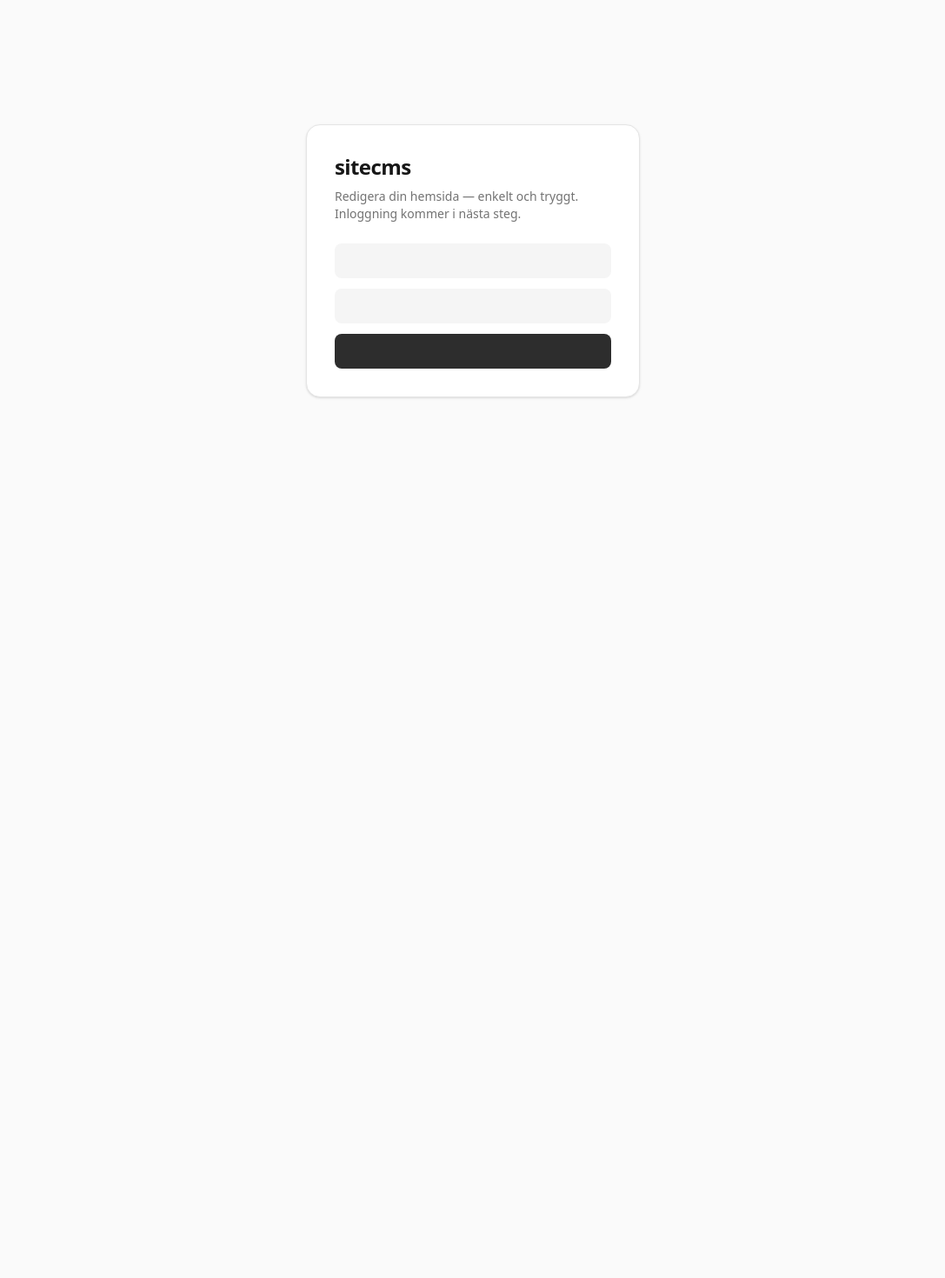
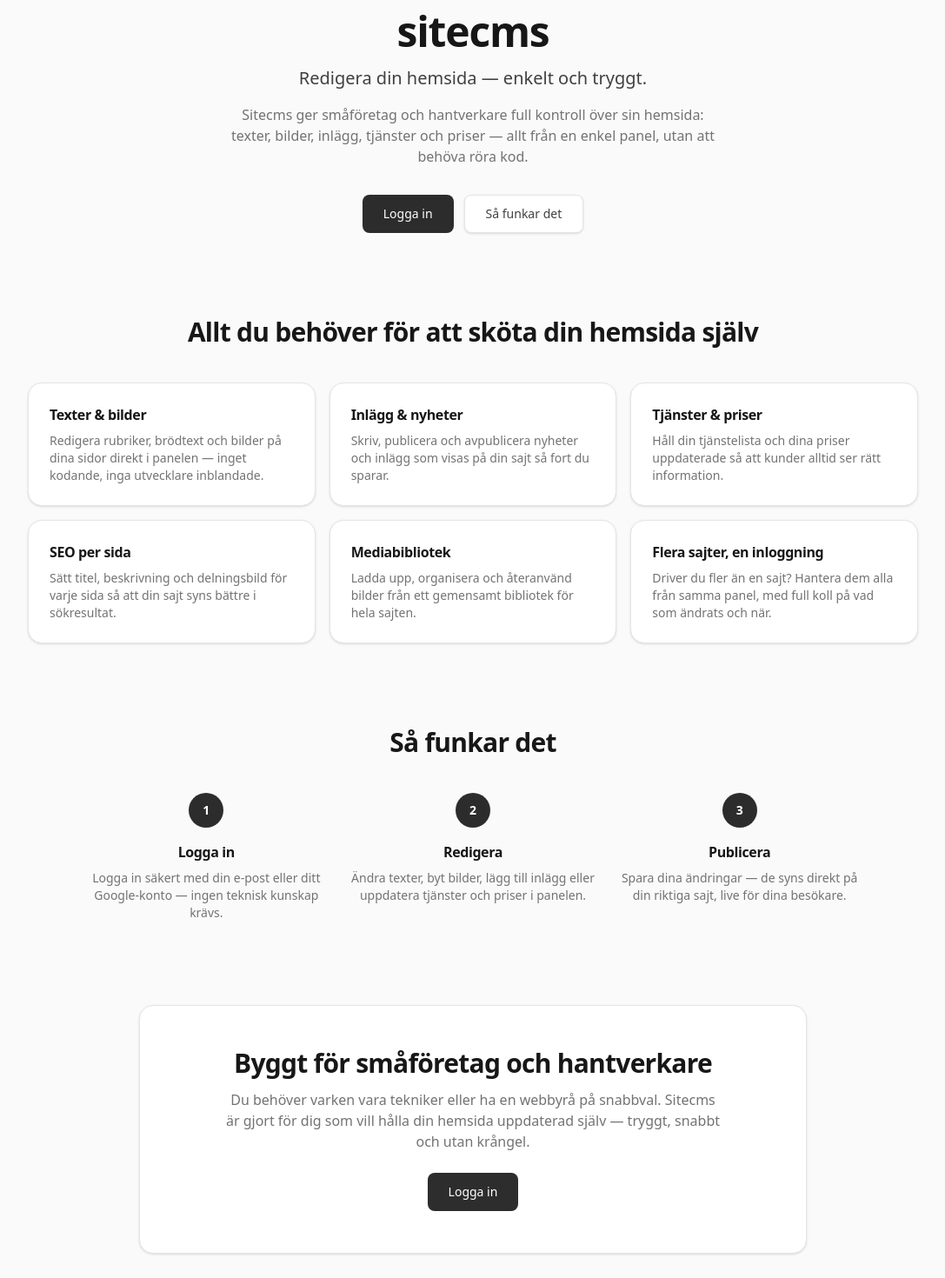
Before and after one commit to oskarostlind/sitecms, a Next.js app: page / in a window 1280 px wide. Shown: the part 100-1570 px from the top of the page at 87% size, without its empty margins (96-1183 px from the left). Before the commit the page ends 800 px from the top, so only its background shows below. Built offline with nearby package versions, Linux system fonts and the light colour scheme.

Commit message:
feat(home): riktig publik landningssida ersätter platshållaren

```diff
--- a/app/layout.tsx
+++ b/app/layout.tsx
@@ -2,8 +2,9 @@ import type { Metadata } from "next";
 import "./globals.css";
 
 export const metadata: Metadata = {
-  title: "sitecms",
-  description: "Redigera din hemsida — enkelt och tryggt.",
+  title: "sitecms — redigera din hemsida enkelt och tryggt",
+  description:
+    "Sitecms ger småföretag och hantverkare full kontroll över sin hemsida: texter, bilder, inlägg, tjänster och priser — allt från en enkel panel.",
 };
 
 export default function RootLayout({
--- a/app/page.tsx
+++ b/app/page.tsx
@@ -1,18 +1,164 @@
+import Link from "next/link";
+
+const FEATURES = [
+  {
+    title: "Texter & bilder",
+    description:
+      "Redigera rubriker, brödtext och bilder på dina sidor direkt i panelen — inget kodande, inga utvecklare inblandade.",
+  },
+  {
+    title: "Inlägg & nyheter",
+    description:
+      "Skriv, publicera och avpublicera nyheter och inlägg som visas på din sajt så fort du sparar.",
+  },
+  {
+    title: "Tjänster & priser",
+    description:
+      "Håll din tjänstelista och dina priser uppdaterade så att kunder alltid ser rätt information.",
+  },
+  {
+    title: "SEO per sida",
+    description:
+      "Sätt titel, beskrivning och delningsbild för varje sida så att din sajt syns bättre i sökresultat.",
+  },
+  {
+    title: "Mediabibliotek",
+    description:
+      "Ladda upp, organisera och återanvänd bilder från ett gemensamt bibliotek för hela sajten.",
+  },
+  {
+    title: "Flera sajter, en inloggning",
+    description:
+      "Driver du fler än en sajt? Hantera dem alla från samma panel, med full koll på vad som ändrats och när.",
+  },
+];
+
+const STEPS = [
+  {
+    number: "1",
+    title: "Logga in",
+    description: "Logga in säkert med din e-post eller ditt Google-konto — ingen teknisk kunskap krävs.",
+  },
+  {
+    number: "2",
+    title: "Redigera",
+    description: "Ändra texter, byt bilder, lägg till inlägg eller uppdatera tjänster och priser i panelen.",
+  },
+  {
+    number: "3",
+    title: "Publicera",
+    description: "Spara dina ändringar — de syns direkt på din riktiga sajt, live för dina besökare.",
+  },
+];
+
 export default function Home() {
   return (
-    <main className="flex min-h-screen items-center justify-center p-6">
-      <div className="w-full max-w-sm rounded-2xl border border-neutral-200 bg-white p-8 shadow-sm">
-        <h1 className="text-2xl font-semibold tracking-tight">sitecms</h1>
-        <p className="mt-2 text-sm text-neutral-500">
-          Redigera din hemsida — enkelt och tryggt. Inloggning kommer i nästa
-          steg.
-        </p>
-        <div className="mt-6 space-y-3" aria-hidden>
-          <div className="h-10 rounded-lg bg-neutral-100" />
-          <div className="h-10 rounded-lg bg-neutral-100" />
-          <div className="h-10 rounded-lg bg-neutral-900/90" />
+    <main className="flex min-h-screen flex-col bg-neutral-50 text-neutral-900">
+      <section className="px-6 pt-20 pb-16 sm:pt-28 sm:pb-24">
+        <div className="mx-auto max-w-3xl text-center">
+          <h1 className="text-4xl font-semibold tracking-tight sm:text-5xl">
+            sitecms
+          </h1>
+          <p className="mt-4 text-lg font-medium text-neutral-700 sm:text-xl">
+            Redigera din hemsida — enkelt och tryggt.
+          </p>
+          <p className="mx-auto mt-4 max-w-xl text-base text-neutral-500">
+            Sitecms ger småföretag och hantverkare full kontroll över sin
+            hemsida: texter, bilder, inlägg, tjänster och priser — allt från
+            en enkel panel, utan att behöva röra kod.
+          </p>
+          <div className="mt-8 flex flex-col items-center justify-center gap-3 sm:flex-row">
+            <Link
+              href="/login"
+              className="flex h-11 w-full items-center justify-center rounded-lg bg-neutral-900/90 px-6 text-sm font-medium text-white transition hover:bg-neutral-900 sm:w-auto"
+            >
+              Logga in
+            </Link>
+            <a
+              href="#sa-funkar-det"
+              className="flex h-11 w-full items-center justify-center rounded-lg border border-neutral-200 bg-white px-6 text-sm font-medium text-neutral-700 shadow-sm transition hover:bg-neutral-50 sm:w-auto"
+            >
+              Så funkar det
+            </a>
+          </div>
         </div>
-      </div>
+      </section>
+
+      <section className="px-6 pb-16 sm:pb-24">
+        <div className="mx-auto max-w-5xl">
+          <h2 className="text-center text-2xl font-semibold tracking-tight sm:text-3xl">
+            Allt du behöver för att sköta din hemsida själv
+          </h2>
+          <div className="mt-10 grid grid-cols-1 gap-4 sm:grid-cols-2 lg:grid-cols-3">
+            {FEATURES.map((feature) => (
+              <div
+                key={feature.title}
+                className="rounded-2xl border border-neutral-200 bg-white p-6 shadow-sm"
+              >
+                <h3 className="text-base font-semibold tracking-tight">
+                  {feature.title}
+                </h3>
+                <p className="mt-2 text-sm text-neutral-500">
+                  {feature.description}
+                </p>
+              </div>
+            ))}
+          </div>
+        </div>
+      </section>
+
+      <section id="sa-funkar-det" className="px-6 pb-16 sm:pb-24">
+        <div className="mx-auto max-w-4xl">
+          <h2 className="text-center text-2xl font-semibold tracking-tight sm:text-3xl">
+            Så funkar det
+          </h2>
+          <div className="mt-10 grid grid-cols-1 gap-6 sm:grid-cols-3">
+            {STEPS.map((step) => (
+              <div key={step.number} className="text-center">
+                <div className="mx-auto flex h-10 w-10 items-center justify-center rounded-full bg-neutral-900/90 text-sm font-semibold text-white">
+                  {step.number}
+                </div>
+                <h3 className="mt-4 text-base font-semibold tracking-tight">
+                  {step.title}
+                </h3>
+                <p className="mt-2 text-sm text-neutral-500">
+                  {step.description}
+                </p>
+              </div>
+            ))}
+          </div>
+        </div>
+      </section>
+
+      <section className="px-6 pb-16 sm:pb-24">
+        <div className="mx-auto max-w-3xl rounded-2xl border border-neutral-200 bg-white p-8 text-center shadow-sm sm:p-12">
+          <h2 className="text-2xl font-semibold tracking-tight sm:text-3xl">
+            Byggt för småföretag och hantverkare
+          </h2>
+          <p className="mx-auto mt-3 max-w-xl text-sm text-neutral-500 sm:text-base">
+            Du behöver varken vara tekniker eller ha en webbyrå på snabbval.
+            Sitecms är gjort för dig som vill hålla din hemsida uppdaterad
+            själv — tryggt, snabbt och utan krångel.
+          </p>
+          <div className="mt-6">
+            <Link
+              href="/login"
+              className="inline-flex h-11 items-center justify-center rounded-lg bg-neutral-900/90 px-6 text-sm font-medium text-white transition hover:bg-neutral-900"
+            >
+              Logga in
+            </Link>
+          </div>
+        </div>
+      </section>
+
+      <footer className="mt-auto border-t border-neutral-200 px-6 py-8">
+        <div className="mx-auto flex max-w-5xl flex-col items-center justify-between gap-3 text-sm text-neutral-500 sm:flex-row">
+          <span>&copy; {new Date().getFullYear()} sitecms</span>
+          <Link href="/login" className="hover:text-neutral-700">
+            Logga in
+          </Link>
+        </div>
+      </footer>
     </main>
   );
 }
```
Also changed, not shown: 1 other file (tests, documents, lock files or other folders).
